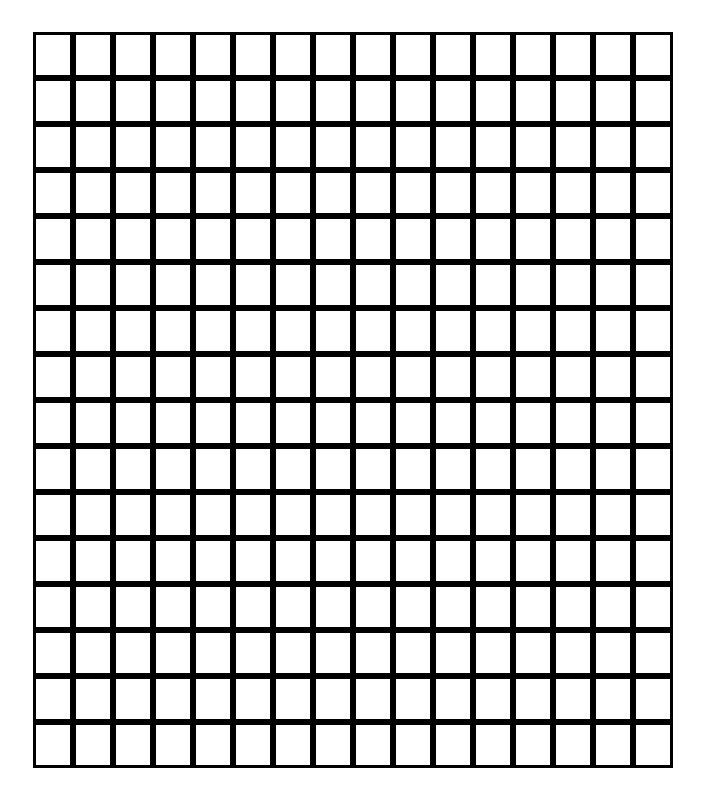
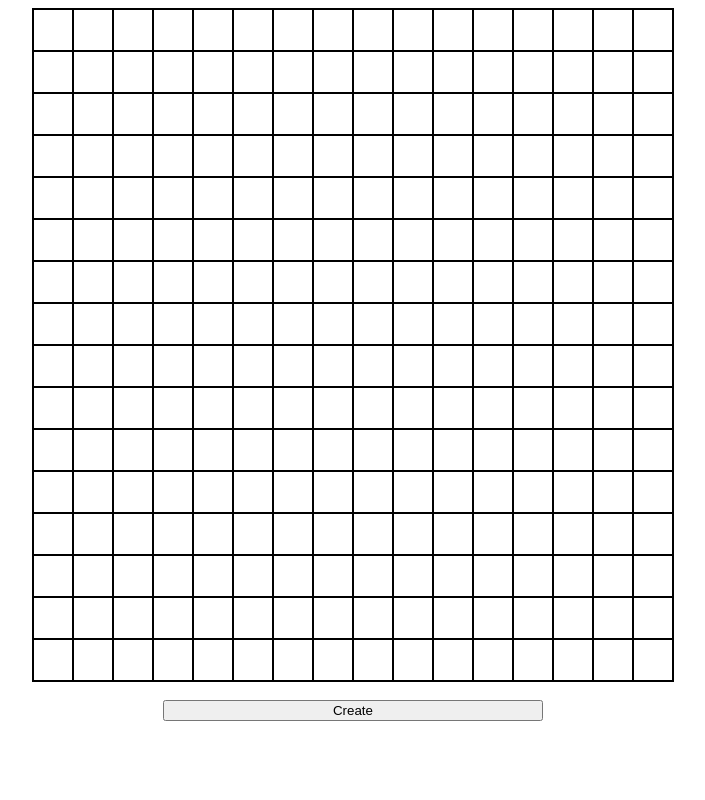
Before and after one commit to Gazzty/etch-a-sketch-TOP, a plain HTML site: page index.html in a window 1280 px wide. Shown: the whole page, without its empty margins (287-992 px from the left). Drawn offline with Linux system fonts and the light colour scheme.

Commit message:
Finished project, added border settings so it doesn't get croudy. Also added multiple check methods to make it more stable.

```diff
--- a/index.html
+++ b/index.html
@@ -9,5 +9,7 @@
     </head>
     <body>
         <div class="main-container"></div>
+        <br>
+        <div class="create-button-container"><button id="create-sketchpad-button">Create</button></div>
     </body>
 </html>
--- a/scripts.js
+++ b/scripts.js
@@ -1,18 +1,61 @@
 const mainContainer = document.querySelector(".main-container");
 
 // Create all divs for the grid
-let row = 16;
-let columns = 16;
-for (let i = 0; i < (row * columns); i++) {
-    const block = document.createElement("div");
-    block.classList.add("block");
-    mainContainer.appendChild(block);
+let rows = 16;
+let addBorder = true;
+
+// Function declaration
+// Hover effect on blocks
+function blockColorSetting() {
+    const blocks = document.querySelectorAll(".block");
+    blocks.forEach((block) => {
+        block.addEventListener("mouseover", (e) => {
+            e.target.style.backgroundColor = 'blue';
+        })
+    })
+}
+function createSketchPad(rows) {
+
+    // First, delete previous sketchpad
+    const previousBlocks = document.querySelectorAll(".block");
+    previousBlocks.forEach((block) => {
+        block.remove();
+    })
+
+    for (let i = 0; i < (Math.pow(rows, 2)); i++) {
+        const block = document.createElement("div");
+        block.classList.add("block");
+        // Set block size
+        block.style.flex = `1 0 ${100 / rows}%`;
+        block.style.paddingTop = `${100 / rows}%`;
+        // Set border
+        if(addBorder){
+            block.style.border = "1px solid";
+        }
+        mainContainer.appendChild(block);
+    }
+
+    blockColorSetting();
+
+    return;
 }
 
-// Hover effect on blocks
-const blocks = document.querySelectorAll(".block");
-blocks.forEach((block) => {
-    block.addEventListener("mouseover", (e) => {
-        e.target.style.backgroundColor = 'blue';
-    })
+// Start with base sketchpad
+createSketchPad(rows);
+
+// Ask user for new sketch dimension
+const createButton = document.querySelector("#create-sketchpad-button");
+createButton.addEventListener(("click"), () => {
+    rows = prompt("Please write the number of columns per row you want");
+    // Check that rows are under 100
+    while(rows > 100 || rows <= 0 || !Number.isInteger(+rows)){
+        alert("Keep canvas size under 100 and above 0");
+        rows = prompt("Please write the number of columns per row you want");
+    }
+    if(rows > 30){
+        addBorder = false;
+    }else{
+        addBorder = true;
+    }
+    createSketchPad(rows, addBorder);
 })
--- a/styles.css
+++ b/styles.css
@@ -1,23 +1,21 @@
-html, body {
-    height: 100%;
-    margin: 0;
-    padding: 0;
+.main-container {
+    margin: auto;
     display: flex;
-    justify-content: center;
     align-items: center;
-}
-
-.main-container {
-    display: flex;
     flex-wrap: wrap;
     width: 80vmin; /* Use the smaller dimension of viewport */
-    height: 80vmin;
-    margin-bottom: 15%;
+    border: 1px solid;
 }
 
 .block {
-    border: solid black;
-    width: 6.25%;
-    padding-top: 6.25%;
     box-sizing: border-box;
 }
+
+.create-button-container{
+    display: flex;
+    align-items: center;
+    justify-content: center;
+}
+#create-sketchpad-button{
+    width: 30%;
+}
```
Lines whose indentation alone changed are shown as unchanged.
